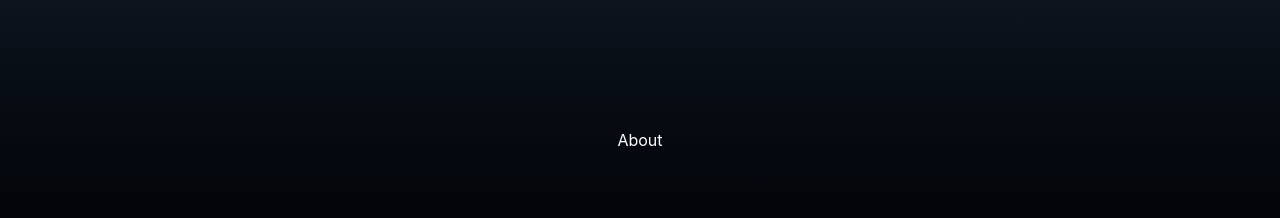
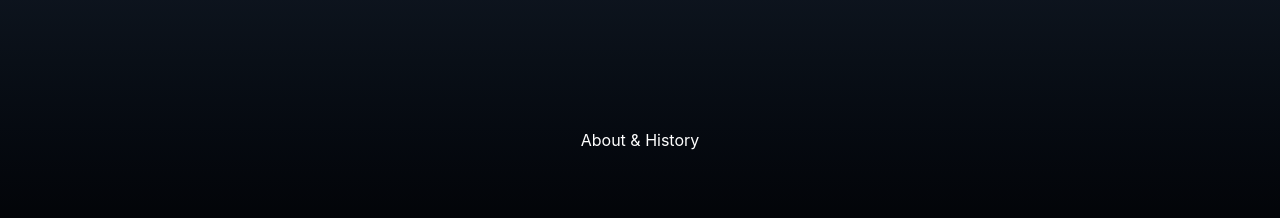
Before and after one commit to Hairum-Qureshi/my-portfolio, a React (Vite) app in the folder portfolio/: page / in a window 1280 px wide. Shown: the part 1060-1278 px from the top of the page. Built offline with nearby package versions, Linux system fonts and the light colour scheme.

Commit message:
deleted history component

```diff
--- a/portfolio/src/components/sections/About.tsx
+++ b/portfolio/src/components/sections/About.tsx
@@ -1,7 +1,7 @@
 export default function About() {
   return (
     <div id = "about" className="flex items-center justify-center h-screen bg-gradient-to-b from-gray-800 to-black text-white min-h-auto">
-        <h2>About</h2>
+        <h2>About & History</h2>
     </div>
   );
 }
--- a/portfolio/src/components/sections/History.tsx
+++ /dev/null
@@ -1,7 +0,0 @@
-export default function History() {
-  return (
-    <div id="history" className="flex items-center justify-center h-screen bg-gradient-to-b from-gray-800 to-black text-white min-h-auto">
-      <h2>History</h2>
-    </div>
-  );
-}
```
